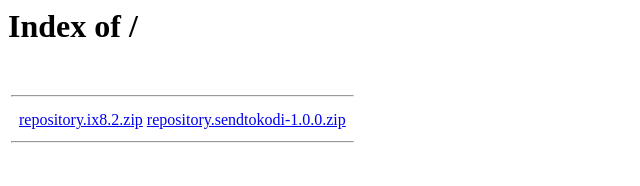
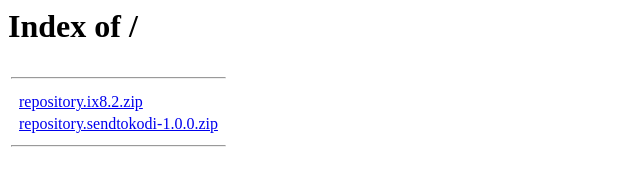
Before and after one commit to ix4/kd, a plain HTML site: page index.html in a window 1280 px wide. Shown: the whole page, without its empty margins (0-640 px from the left). Drawn offline with Linux system fonts and the light colour scheme.

Commit message:
Clean up index.html by removing extra line break
Removed unnecessary line break in the table structure.

```diff
--- a/index.html
+++ b/index.html
@@ -17,12 +17,16 @@
             <tr>
                 <td valign="top">&nbsp;</td>
                 <td><a href="repository.ix8.2.zip">repository.ix8.2.zip</a></td>
-                <br>
+
+                <td>&nbsp;</td>
+            </tr>
+
+            <tr>
+                <td valign="top">&nbsp;</td>
                 <td><a href ="repository.sendtokodi-1.0.0.zip">repository.sendtokodi-1.0.0.zip</a></td>
 
                 <td>&nbsp;</td>
             </tr>
-
 
             <tr>
                 <th colspan="5">
```
